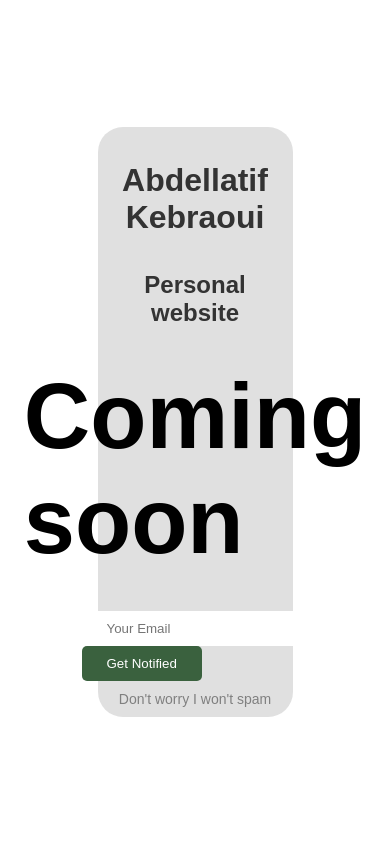
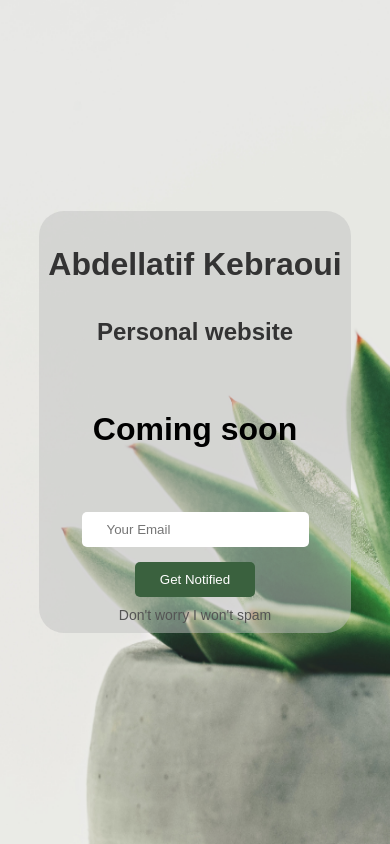
Before and after one commit to sbaka/sbaka.github.io, a plain HTML site: page index.html in a window 390 px wide. Drawn offline with Linux system fonts and the light colour scheme; a web font is replaced by a local one.

Commit message:
added responsivity

```diff
--- a/style.css
+++ b/style.css
@@ -55,7 +55,7 @@ body {
 .bottom>p {
     margin: 10px 0;
     font-size: 14px;
-    color: grey;
+    color: rgb(85, 85, 85);
 }
 
 input,
@@ -78,3 +78,34 @@ button:hover {
     cursor: pointer;
     transition: ease-in-out 0.4s;
 }
+
+@media only screen and (max-width: 1124px) {
+    body {
+        background-image: url("./assets/simple_phone.png");
+    }
+
+    .container {
+        width: 80%;
+        height: 50%;
+    }
+
+    .mainTitle>h1,
+    .top>h1 {
+        font-size: 32px;
+    }
+
+    .get-mail {
+        display: flex;
+        flex-direction: column;
+        align-items: center;
+    }
+
+    .get-mail>button {
+        width: fit-content;
+        margin-top: 15px;
+    }
+
+    .top>h2 {
+        font-size: 26;
+    }
+}
```
Also changed, not shown: assets/simple_phone.png (added).
